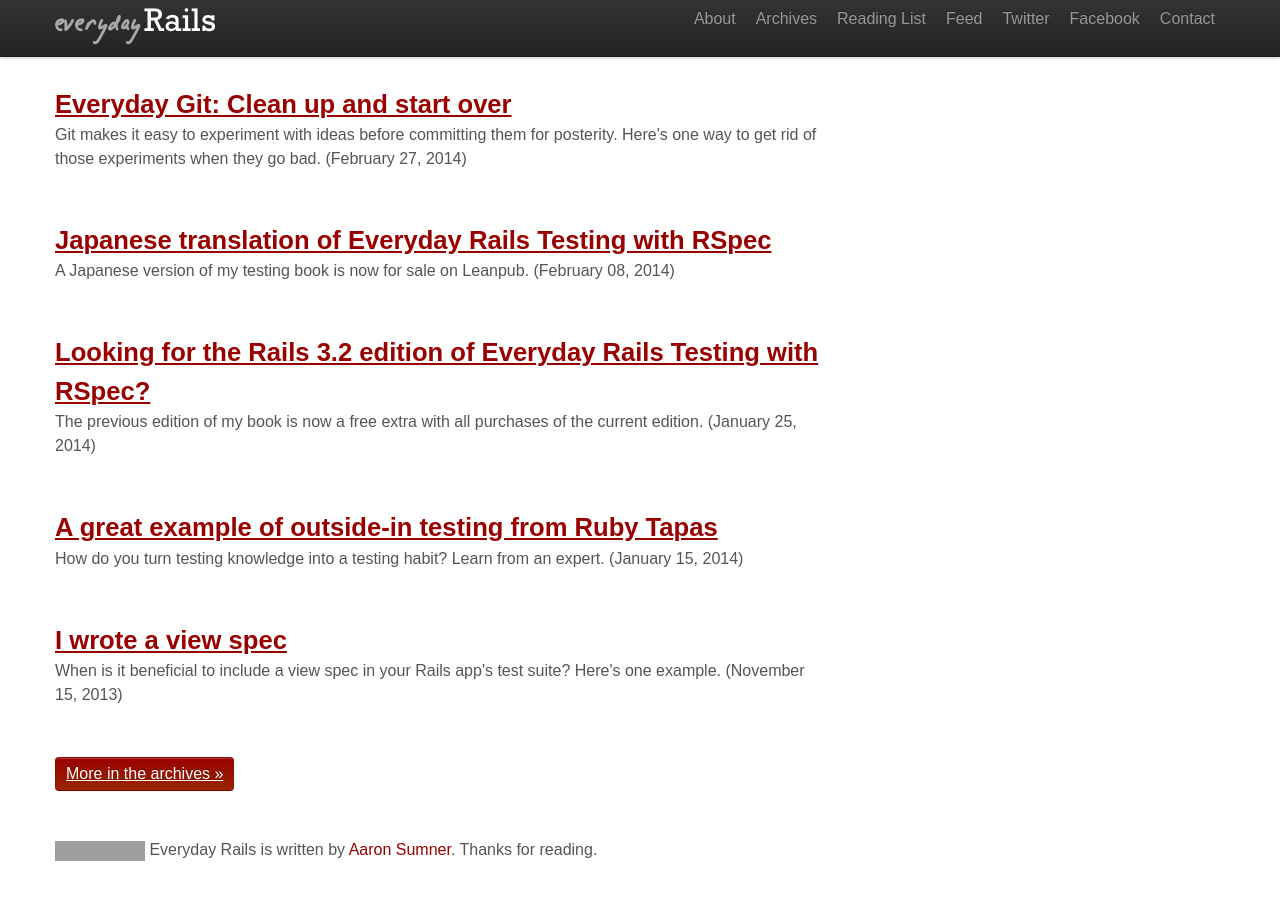
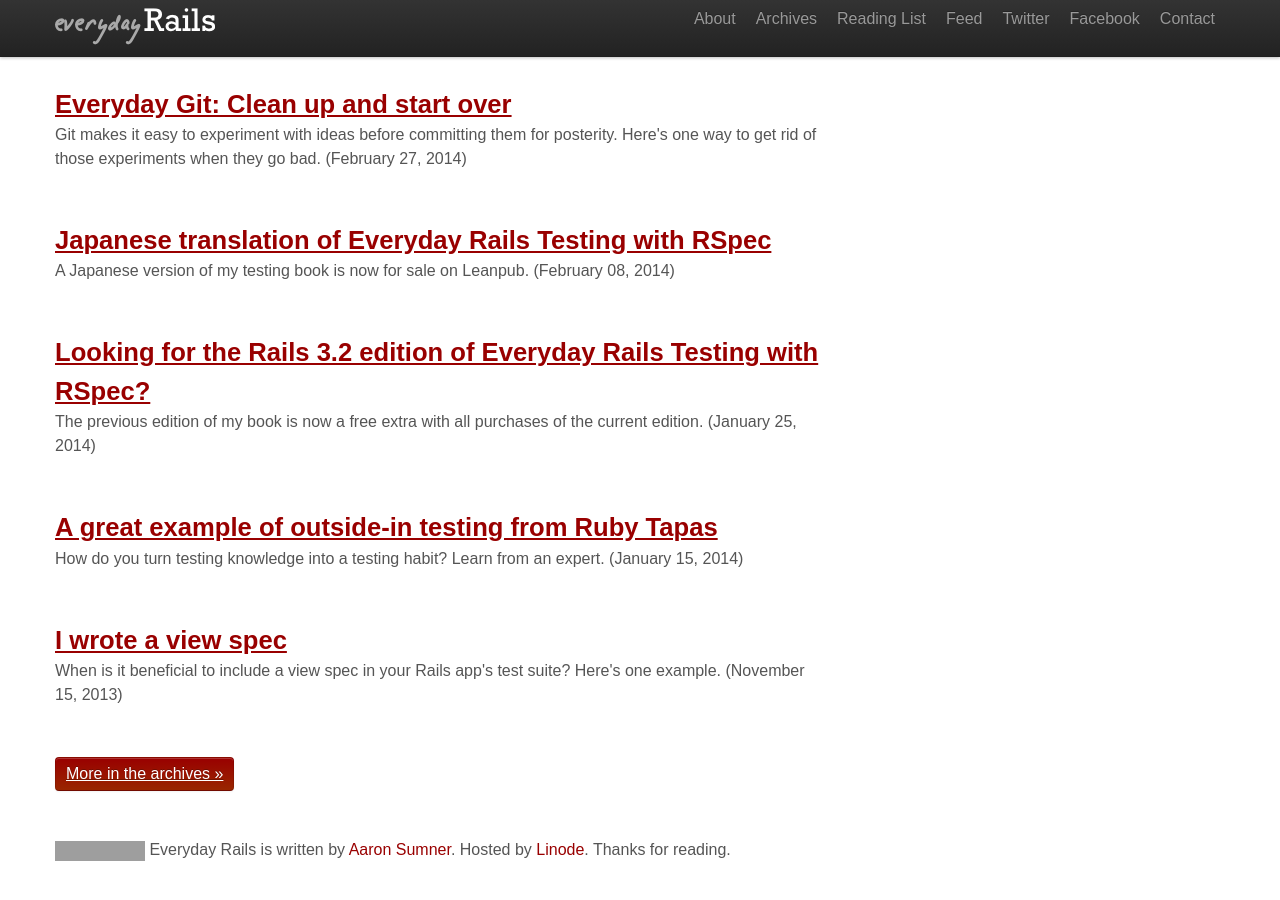
Before and after one commit to everydayrails/everyday-rails, a Jekyll site: the page built from index.html, in a window 1280 px wide and 900 px high, scrolled down 1234 px. Built offline with Jekyll 4.4.1, drawn with Linux system fonts in a browser that asks for light colours; some web fonts are replaced; Markdown is read by kramdown in place of the engine named in the settings; grey boxes are pictures that could not be loaded.

Commit message:
Add Linode referral code to footer

```diff
--- a/_includes/footer.html
+++ b/_includes/footer.html
@@ -4,6 +4,7 @@
         <a rel="license" href="http://creativecommons.org/licenses/by-sa/3.0/"><img alt="Creative Commons License" style="border-width:0" src="http://i.creativecommons.org/l/by-sa/3.0/88x31.png"/></a>
 
         Everyday Rails is written by <a href="http://www.aaronsumner.com/">Aaron Sumner</a>.
+        Hosted by <a href="https://www.linode.com/?r=d3a98e56fb377eb9f9b52455f069b0b6029908b9">Linode</a>.
         Thanks for reading.
       </p>
     </div>
```
